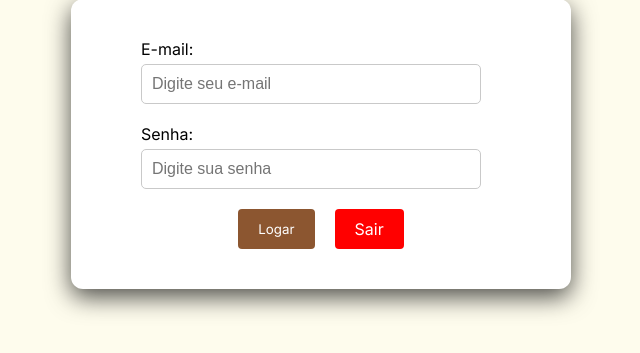
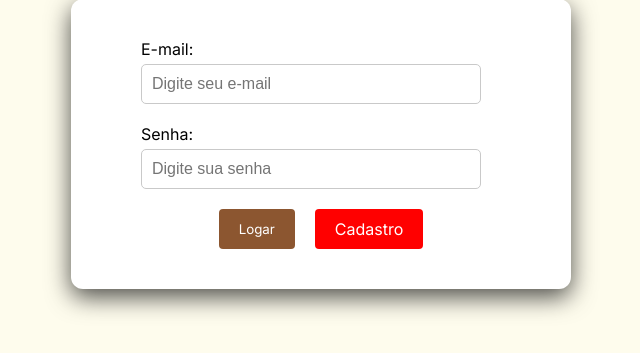
Before and after one commit to MiguelLuiss/loja-web, a Flask app: page /login in a window 1280 px wide. Shown: the part 283-636 px from the top of the page, without its empty margins (319-959 px from the left). Run offline with Flask 3, Linux system fonts and the light colour scheme; some web fonts are replaced.

Commit message:
modify pglogin

```diff
--- a/templates/pag-login.html
+++ b/templates/pag-login.html
@@ -35,7 +35,7 @@
 
             <div class="login-form__buttons">
                 <button type="submit" class="login-form__btn-logar">Logar</button>
-                <a href="/cadastro" class="login-form__btn-sair">Sair</a>
+                <a href="/cadastro" class="login-form__btn-sair">Cadastro</a>
             </div>
         </form>
     </section>
```
